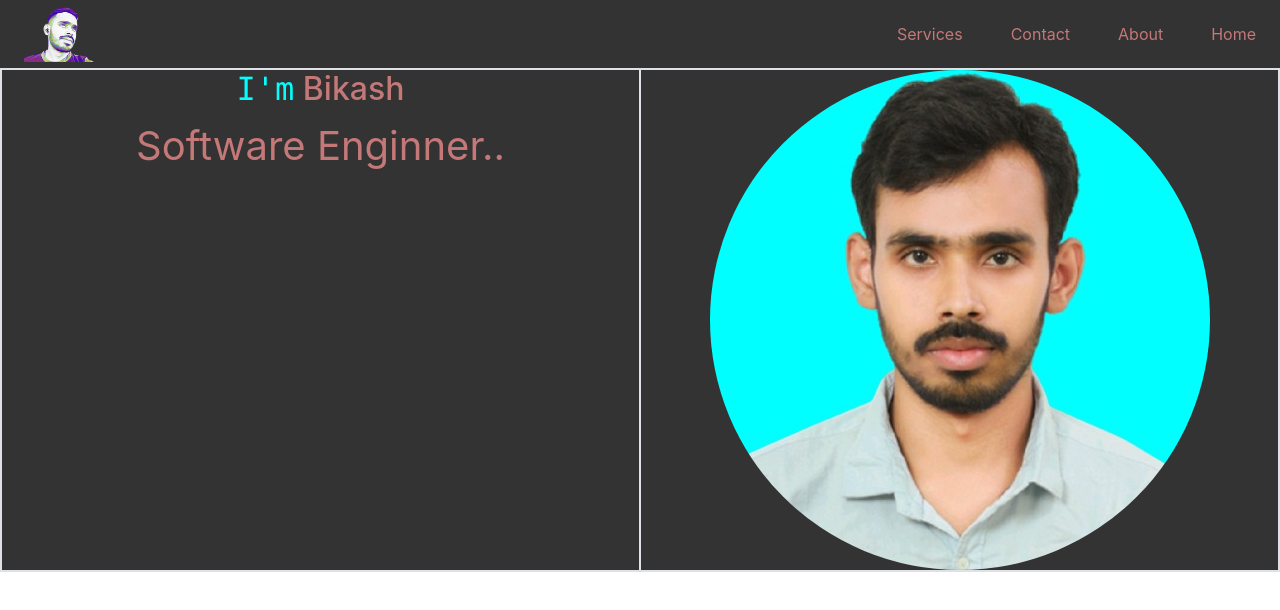
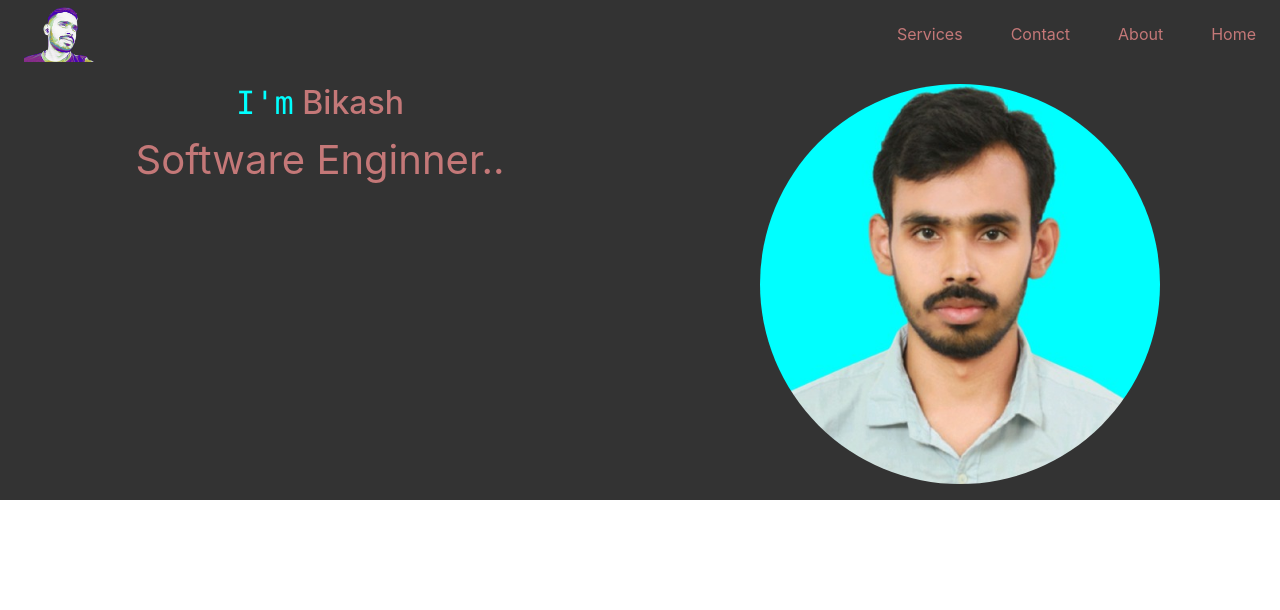
Before and after one commit to bikashmajee/portfolioBikash, a React (Create React App) app: page / in a window 1280 px wide. Shown: the top 610 px of the page. Built offline with nearby package versions, Linux system fonts and the light colour scheme.

Commit message:
thr commit

```diff
--- a/src/component/index.css
+++ b/src/component/index.css
@@ -2,22 +2,8 @@
     background-color: #333 !important;
     /* height: 500px; */
 }
-.left{
-    /* background-color: aqua !important; */
-    width: 50%;
-    height: 50%;
-    position: relative;
 
 
-}
-.right{
-    /* background-color: blueviolet !important; */
-    width: 50%;
-    height: 50%;
-    /* text-align: center; */
-    position: relative;
-
-}
 .heading h2,p{
     color: rgb(196, 120, 120);
     text-align: center;
@@ -34,45 +20,16 @@
 .heading h2 samp{
     color: aqua;
 }
-.leftbody{
-    /* background-color: brown; */
-       /* background-color: brown; */
-    background-color: aqua;
-    /* margin: auto; */
-    width: 334px;
-    height: 334px;
-    border: 3px solid rgb(196, 120, 120);
-    /* padding: 10px; */
-    /* margin-top: 10%; */
-    border-radius: 200px;
-    overflow: hidden;
-    margin: 0;
-    position: absolute;
-    top: 20%;
-    /* -ms-transform: translateY(-50%); */
-    /* transform: translateY(-50%); */
-    /* transform: translateX(57%); */
-}
-.leftbody img{
-    width: 100%;
-}
-*{
-    box-sizing: border-box;
-}
+
+
 
   /* Create two equal columns that floats next to each other */
-.column {
-    float: left;
-    width: 50%;
-    padding: 10px;
-    height: 300px; /* Should be removed. Only for demonstration */
-}
+
 
   /* Clear floats after the columns */
-.row:after {
-    content: "";
-    display: table;
-    clear: both;
+
+img{
+    height: 400px;
 }
 
 
--- a/src/component/index.js
+++ b/src/component/index.js
@@ -25,15 +25,15 @@ function index() {
       </div>
     </div> */}
     <div class="container-fluid text-center">
-      <div class="row border">
-        <div class="col border">
+      <div class="row ">
+        <div class="col  p-3 ">
           <div className='heading'>
           <h2><samp>I'm</samp> Bikash</h2>
           <p>Software Enginner..</p>
         </div>
         </div>
-        <div class="col border">
-          <img src={Logo} class="rounded-circle" alt="..."/>
+        <div class="col  p-3 ">
+          <img src={Logo} class="rounded-circle " alt="..."/>
 
         </div>
       </div>
```
